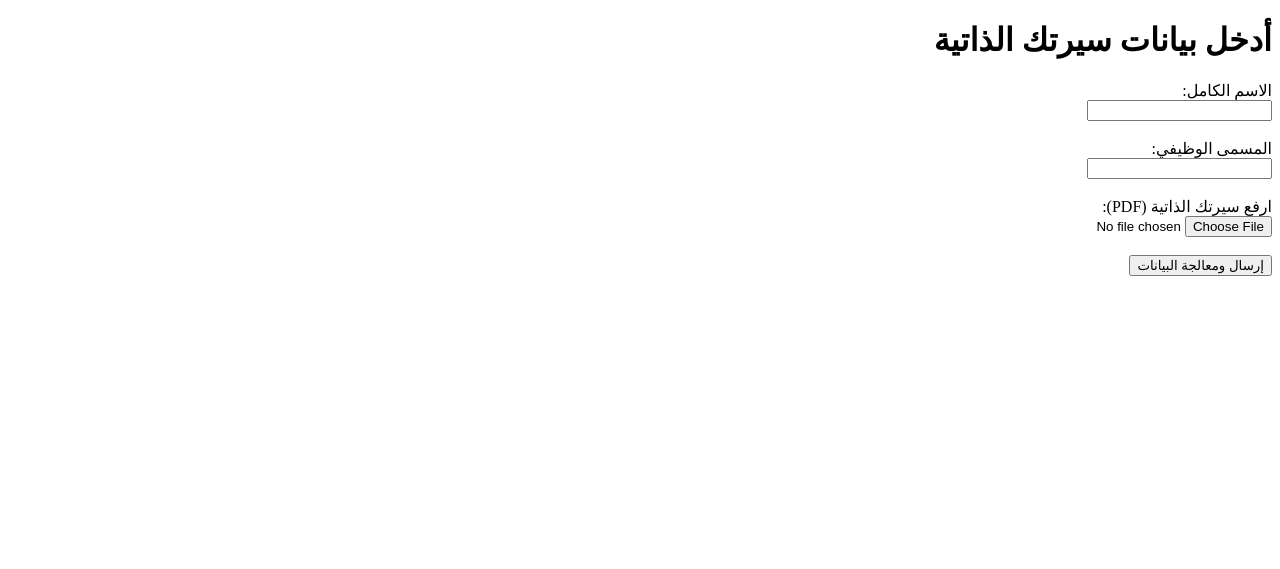
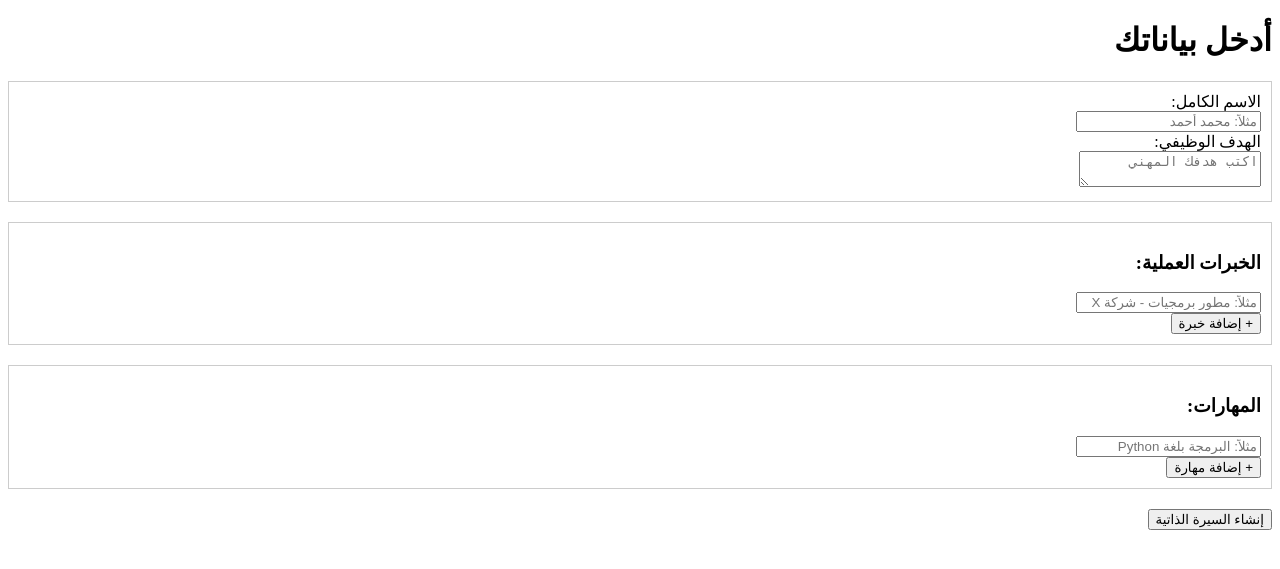
Before and after one commit to hussainmotmi855-a11y/flask-hello-world, a Flask app: template templates/index.html in a window 1280 px wide. Shown: the top 569 px of the page. Run offline with Flask 3, Linux system fonts and the light colour scheme; the template is opened without the code that fills it, so the values that code supplies are empty.

Commit message:
Update index.html

```diff
--- a/templates/index.html
+++ b/templates/index.html
@@ -2,22 +2,48 @@
 <html lang="ar" dir="rtl">
 <head>
     <meta charset="UTF-8">
-    <title>صانع السيرة الذاتية</title>
+    <title>منشئ السيرة الذاتية الاحترافي</title>
+    <style>
+        .section { margin-bottom: 20px; padding: 10px; border: 1px solid #ccc; }
+    </style>
 </head>
 <body>
-    <h1>أدخل بيانات سيرتك الذاتية</h1>
+    <h1>أدخل بياناتك</h1>
+    <form action="/generate" method="POST">
+        <div class="section">
+            <label>الاسم الكامل:</label><br>
+            <input type="text" name="name" placeholder="مثلاً: محمد أحمد" required><br>
+            <label>الهدف الوظيفي:</label><br>
+            <textarea name="objective" placeholder="اكتب هدفك المهني"></textarea>
+        </div>
 
-    <form action="/upload" method="POST" enctype="multipart/form-data">
-        <label>الاسم الكامل:</label><br>
-        <input type="text" name="full_name" required><br><br>
+        <div class="section" id="experience-section">
+            <h3>الخبرات العملية:</h3>
+            <div class="item">
+                <input type="text" name="experience[]" placeholder="مثلاً: مطور برمجيات - شركة X">
+            </div>
+            <button type="button" onclick="addItem('experience-section')">+ إضافة خبرة</button>
+        </div>
 
-        <label>المسمى الوظيفي:</label><br>
-        <input type="text" name="job_title" required><br><br>
+        <div class="section" id="skills-section">
+            <h3>المهارات:</h3>
+            <div class="item">
+                <input type="text" name="skills[]" placeholder="مثلاً: البرمجة بلغة Python">
+            </div>
+            <button type="button" onclick="addItem('skills-section')">+ إضافة مهارة</button>
+        </div>
 
-        <label>ارفع سيرتك الذاتية (PDF):</label><br>
-        <input type="file" name="pdf_file" accept="application/pdf" required><br><br>
+        <button type="submit">إنشاء السيرة الذاتية</button>
+    </form>
 
-        <button type="submit">إرسال ومعالجة البيانات</button>
-    </form>
+    <script>
+        function addItem(sectionId) {
+            const section = document.getElementById(sectionId);
+            const newItem = document.createElement('div');
+            newItem.className = 'item';
+            newItem.innerHTML = '<input type="text" name="' + (sectionId === 'skills-section' ? 'skills[]' : 'experience[]') + '">';
+            section.insertBefore(newItem, section.lastElementChild);
+        }
+    </script>
 </body>
 </html>
```
